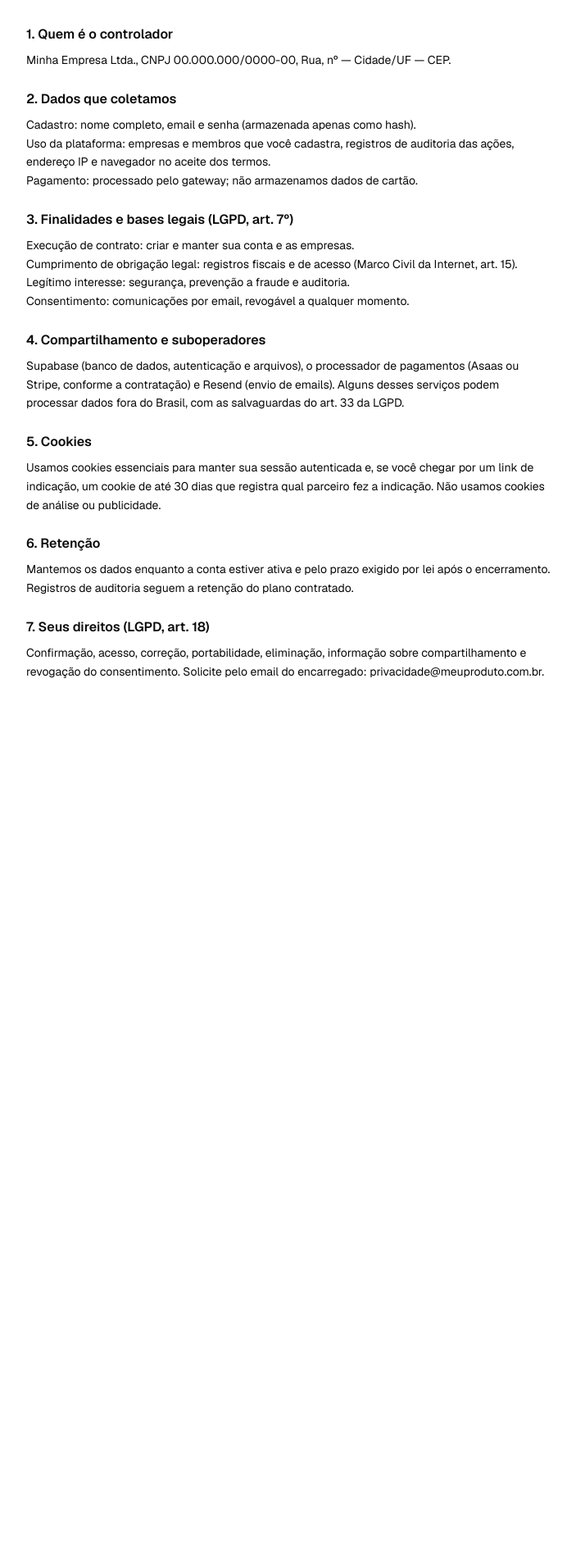
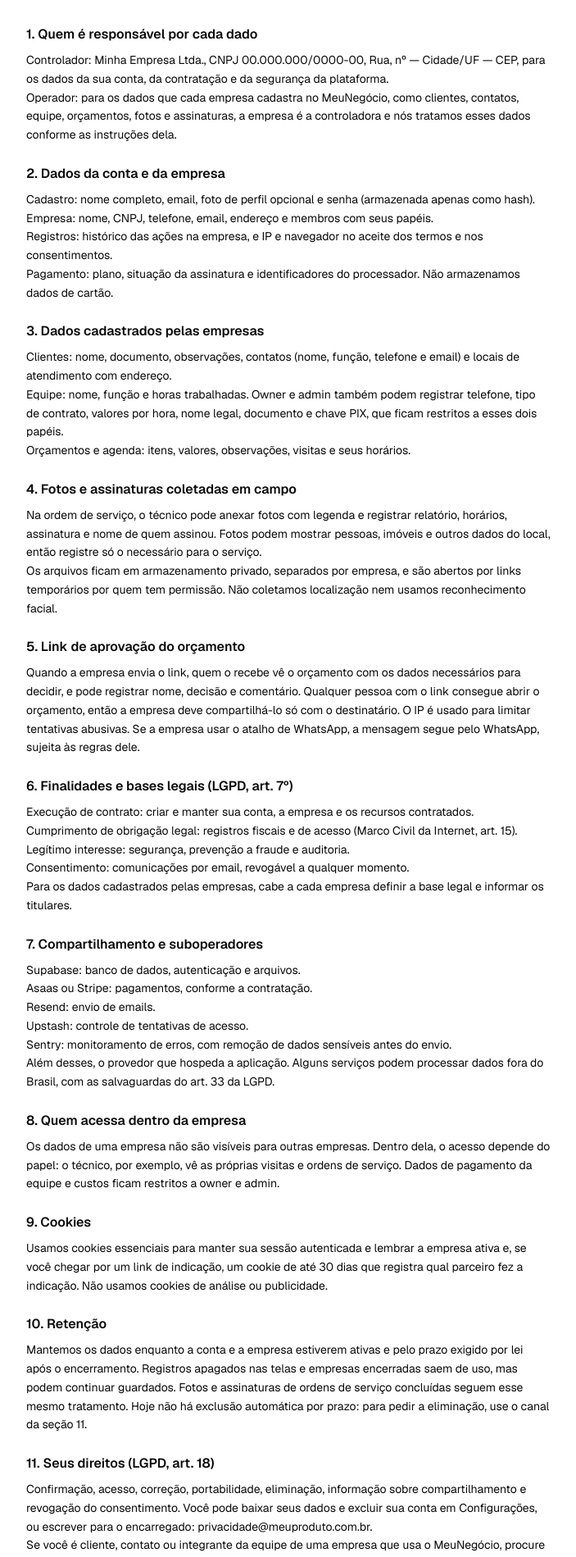
Before and after one commit to evertonestevao/MeuNegocio, a Next.js app: page /privacy in a window 1280 px wide. Shown: the part 236-2135 px from the top of the page at 82% size, without its empty margins (288-991 px from the left). Before the commit the page ends 1114 px from the top, so only its background shows below. Built offline with nearby package versions, Linux system fonts and the light colour scheme.

Commit message:
docs: adapta privacidade e reembolso ao produto
Co-Authored-By: Claude Opus 5.5 <noreply@anthropic.com>

```diff
--- a/src/app/privacy/page.tsx
+++ b/src/app/privacy/page.tsx
@@ -8,35 +8,51 @@ const { legal } = brand;
 
 const sections: LegalSection[] = [
   {
-    title: "1. Quem é o controlador",
-    body: `${legal.companyName}, CNPJ ${legal.cnpj}, ${legal.address}.`,
+    title: "1. Quem é responsável por cada dado",
+    body: `Controlador: ${legal.companyName}, CNPJ ${legal.cnpj}, ${legal.address}, para os dados da sua conta, da contratação e da segurança da plataforma.\nOperador: para os dados que cada empresa cadastra no ${brand.name}, como clientes, contatos, equipe, orçamentos, fotos e assinaturas, a empresa é a controladora e nós tratamos esses dados conforme as instruções dela.`,
   },
   {
-    title: "2. Dados que coletamos",
-    body: "Cadastro: nome completo, email e senha (armazenada apenas como hash).\nUso da plataforma: empresas e membros que você cadastra, registros de auditoria das ações, endereço IP e navegador no aceite dos termos.\nPagamento: processado pelo gateway; não armazenamos dados de cartão.",
+    title: "2. Dados da conta e da empresa",
+    body: "Cadastro: nome completo, email, foto de perfil opcional e senha (armazenada apenas como hash).\nEmpresa: nome, CNPJ, telefone, email, endereço e membros com seus papéis.\nRegistros: histórico das ações na empresa, e IP e navegador no aceite dos termos e nos consentimentos.\nPagamento: plano, situação da assinatura e identificadores do processador. Não armazenamos dados de cartão.",
   },
   {
-    title: "3. Finalidades e bases legais (LGPD, art. 7º)",
-    body: "Execução de contrato: criar e manter sua conta e as empresas.\nCumprimento de obrigação legal: registros fiscais e de acesso (Marco Civil da Internet, art. 15).\nLegítimo interesse: segurança, prevenção a fraude e auditoria.\nConsentimento: comunicações por email, revogável a qualquer momento.",
+    title: "3. Dados cadastrados pelas empresas",
+    body: "Clientes: nome, documento, observações, contatos (nome, função, telefone e email) e locais de atendimento com endereço.\nEquipe: nome, função e horas trabalhadas. Owner e admin também podem registrar telefone, tipo de contrato, valores por hora, nome legal, documento e chave PIX, que ficam restritos a esses dois papéis.\nOrçamentos e agenda: itens, valores, observações, visitas e seus horários.",
   },
   {
-    title: "4. Compartilhamento e suboperadores",
-    body: "Supabase (banco de dados, autenticação e arquivos), o processador de pagamentos (Asaas ou Stripe, conforme a contratação) e Resend (envio de emails). Alguns desses serviços podem processar dados fora do Brasil, com as salvaguardas do art. 33 da LGPD.",
+    title: "4. Fotos e assinaturas coletadas em campo",
+    body: "Na ordem de serviço, o técnico pode anexar fotos com legenda e registrar relatório, horários, assinatura e nome de quem assinou. Fotos podem mostrar pessoas, imóveis e outros dados do local, então registre só o necessário para o serviço.\nOs arquivos ficam em armazenamento privado, separados por empresa, e são abertos por links temporários por quem tem permissão. Não coletamos localização nem usamos reconhecimento facial.",
   },
   {
-    title: "5. Cookies",
-    body: "Usamos cookies essenciais para manter sua sessão autenticada e, se você chegar por um link de indicação, um cookie de até 30 dias que registra qual parceiro fez a indicação. Não usamos cookies de análise ou publicidade.",
+    title: "5. Link de aprovação do orçamento",
+    body: "Quando a empresa envia o link, quem o recebe vê o orçamento com os dados necessários para decidir, e pode registrar nome, decisão e comentário. Qualquer pessoa com o link consegue abrir o orçamento, então a empresa deve compartilhá-lo só com o destinatário. O IP é usado para limitar tentativas abusivas. Se a empresa usar o atalho de WhatsApp, a mensagem segue pelo WhatsApp, sujeita às regras dele.",
   },
   {
-    title: "6. Retenção",
-    body: "Mantemos os dados enquanto a conta estiver ativa e pelo prazo exigido por lei após o encerramento. Registros de auditoria seguem a retenção do plano contratado.",
+    title: "6. Finalidades e bases legais (LGPD, art. 7º)",
+    body: "Execução de contrato: criar e manter sua conta, a empresa e os recursos contratados.\nCumprimento de obrigação legal: registros fiscais e de acesso (Marco Civil da Internet, art. 15).\nLegítimo interesse: segurança, prevenção a fraude e auditoria.\nConsentimento: comunicações por email, revogável a qualquer momento.\nPara os dados cadastrados pelas empresas, cabe a cada empresa definir a base legal e informar os titulares.",
   },
   {
-    title: "7. Seus direitos (LGPD, art. 18)",
-    body: `Confirmação, acesso, correção, portabilidade, eliminação, informação sobre compartilhamento e revogação do consentimento. Solicite pelo email do encarregado: ${legal.dpoEmail}.`,
+    title: "7. Compartilhamento e suboperadores",
+    body: "Supabase: banco de dados, autenticação e arquivos.\nAsaas ou Stripe: pagamentos, conforme a contratação.\nResend: envio de emails.\nUpstash: controle de tentativas de acesso.\nSentry: monitoramento de erros, com remoção de dados sensíveis antes do envio.\nAlém desses, o provedor que hospeda a aplicação. Alguns serviços podem processar dados fora do Brasil, com as salvaguardas do art. 33 da LGPD.",
+  },
+  {
+    title: "8. Quem acessa dentro da empresa",
+    body: "Os dados de uma empresa não são visíveis para outras empresas. Dentro dela, o acesso depende do papel: o técnico, por exemplo, vê as próprias visitas e ordens de serviço. Dados de pagamento da equipe e custos ficam restritos a owner e admin.",
+  },
+  {
+    title: "9. Cookies",
+    body: "Usamos cookies essenciais para manter sua sessão autenticada e lembrar a empresa ativa e, se você chegar por um link de indicação, um cookie de até 30 dias que registra qual parceiro fez a indicação. Não usamos cookies de análise ou publicidade.",
+  },
+  {
+    title: "10. Retenção",
+    body: "Mantemos os dados enquanto a conta e a empresa estiverem ativas e pelo prazo exigido por lei após o encerramento. Registros apagados nas telas e empresas encerradas saem de uso, mas podem continuar guardados. Fotos e assinaturas de ordens de serviço concluídas seguem esse mesmo tratamento. Hoje não há exclusão automática por prazo: para pedir a eliminação, use o canal da seção 11.",
+  },
+  {
+    title: "11. Seus direitos (LGPD, art. 18)",
+    body: `Confirmação, acesso, correção, portabilidade, eliminação, informação sobre compartilhamento e revogação do consentimento. Você pode baixar seus dados e excluir sua conta em Configurações, ou escrever para o encarregado: ${legal.dpoEmail}.\nSe você é cliente, contato ou integrante da equipe de uma empresa que usa o ${brand.name}, procure primeiro essa empresa, que é a controladora dos seus dados. Se precisar, encaminhamos o pedido a ela.`,
   },
 ];
 
 export default function PrivacyPage() {
-  return <LegalPage title="Política de Privacidade" updatedAt="26/10/2026" sections={sections} />;
+  return <LegalPage title="Política de Privacidade" updatedAt="31/10/2026" sections={sections} />;
 }
--- a/src/app/refund/page.tsx
+++ b/src/app/refund/page.tsx
@@ -7,22 +7,30 @@ export const metadata: Metadata = { title: "Política de Reembolso" };
 const sections: LegalSection[] = [
   {
     title: "1. Direito de arrependimento",
-    body: "Na primeira contratação de um plano pago, você pode desistir em até 7 dias corridos e receber o valor integral de volta (Código de Defesa do Consumidor, art. 49).",
+    body: "Na primeira contratação de um plano pago, você pode desistir em até 7 dias corridos e receber o valor integral de volta (Código de Defesa do Consumidor, art. 49). Depois do estorno, a assinatura é encerrada e a empresa passa para o plano Free.",
   },
   {
     title: "2. Cancelamento",
-    body: "Você pode cancelar a assinatura a qualquer momento na página de Billing do painel. O acesso ao plano continua até o fim do período já pago, sem novas cobranças.",
+    body: "O owner da empresa pode cancelar a assinatura a qualquer momento na página de Billing do painel. Não há novas cobranças, e o plano continua até o fim do período já pago, informado nessa página. Depois disso, a empresa passa para o plano Free.\nAssinar de novo nesse intervalo inicia uma nova cobrança.",
   },
   {
-    title: "3. Reembolsos após 7 dias",
+    title: "3. O que acontece com seus dados no plano Free",
+    body: "Nada é apagado. Orçamentos, clientes, ordens de serviço, fotos e assinaturas continuam guardados. Valem os limites do Free: se a empresa estiver acima deles, não consegue criar novos registros nem convidar mais membros até voltar para dentro do limite ou assinar de novo. Link de aprovação, nova ordem de serviço e lançamento de horas ficam indisponíveis. Ninguém é removido da empresa por causa disso.",
+  },
+  {
+    title: "4. Membros extras e troca de plano",
+    body: "O valor de membros extras é ajustado quando entram ou saem pessoas e vale para as cobranças ainda não pagas e as seguintes. Reduzir a equipe não gera devolução de valores já pagos. Editar a tabela de preços não muda o valor de quem já assina: seu preço só muda se você trocar de plano.",
+  },
+  {
+    title: "5. Reembolsos após 7 dias",
     body: "Fora do prazo de arrependimento, valores de períodos já iniciados não são reembolsados, salvo falha do serviço ou cobrança indevida.",
   },
   {
-    title: "4. Como solicitar",
-    body: `Envie um email para ${brand.legal.supportEmail} com o nome da empresa e a data da cobrança. O estorno é feito no mesmo meio de pagamento, no prazo da operadora.`,
+    title: "6. Como solicitar",
+    body: `Envie um email para ${brand.legal.supportEmail} com o nome da empresa e a data da cobrança. O estorno é feito no mesmo meio de pagamento, seja PIX, boleto ou cartão, no prazo da operadora.`,
   },
 ];
 
 export default function RefundPage() {
-  return <LegalPage title="Política de Reembolso" updatedAt="26/10/2026" sections={sections} />;
+  return <LegalPage title="Política de Reembolso" updatedAt="31/10/2026" sections={sections} />;
 }
```
Also changed, not shown: 2 other files (tests, documents, lock files or other folders).
